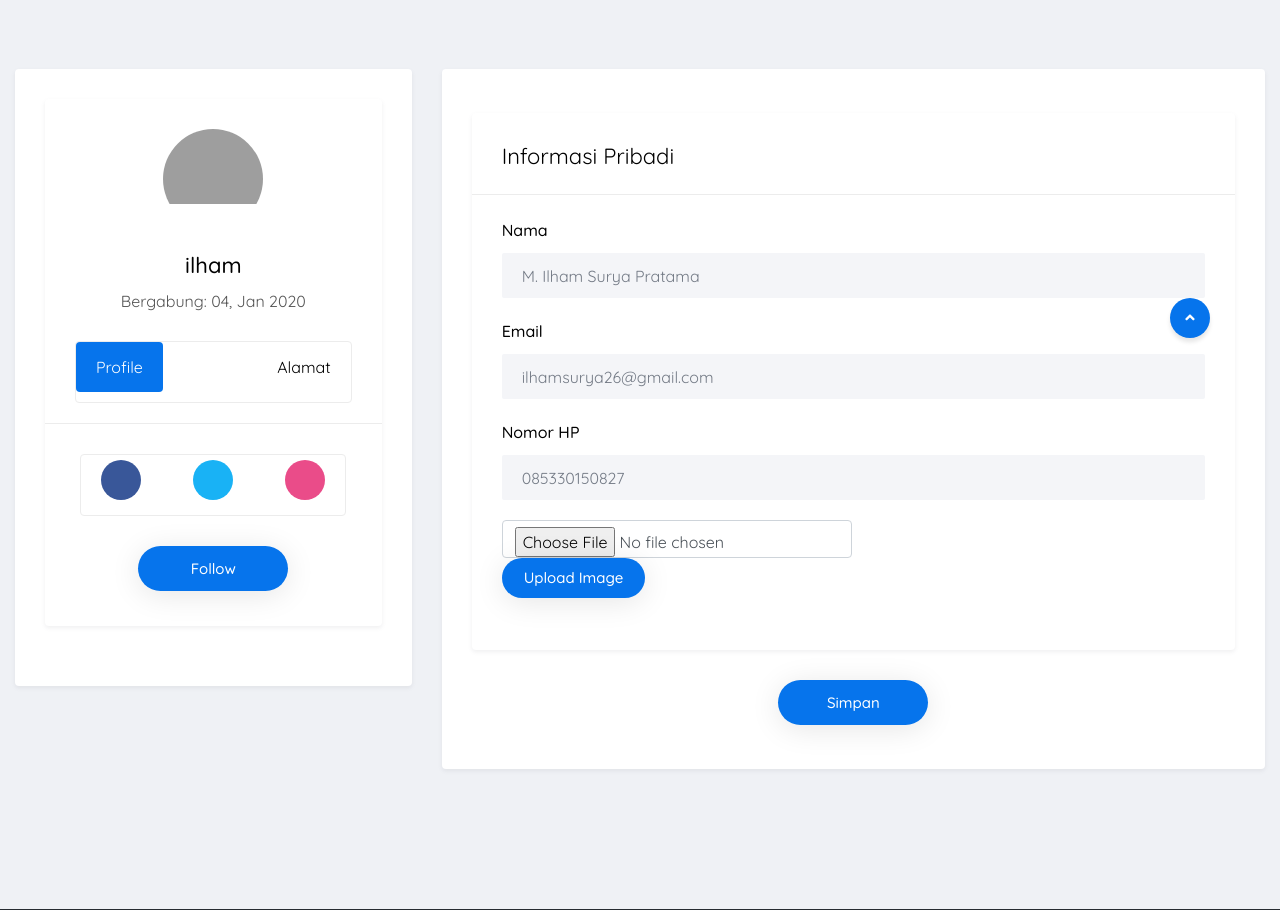
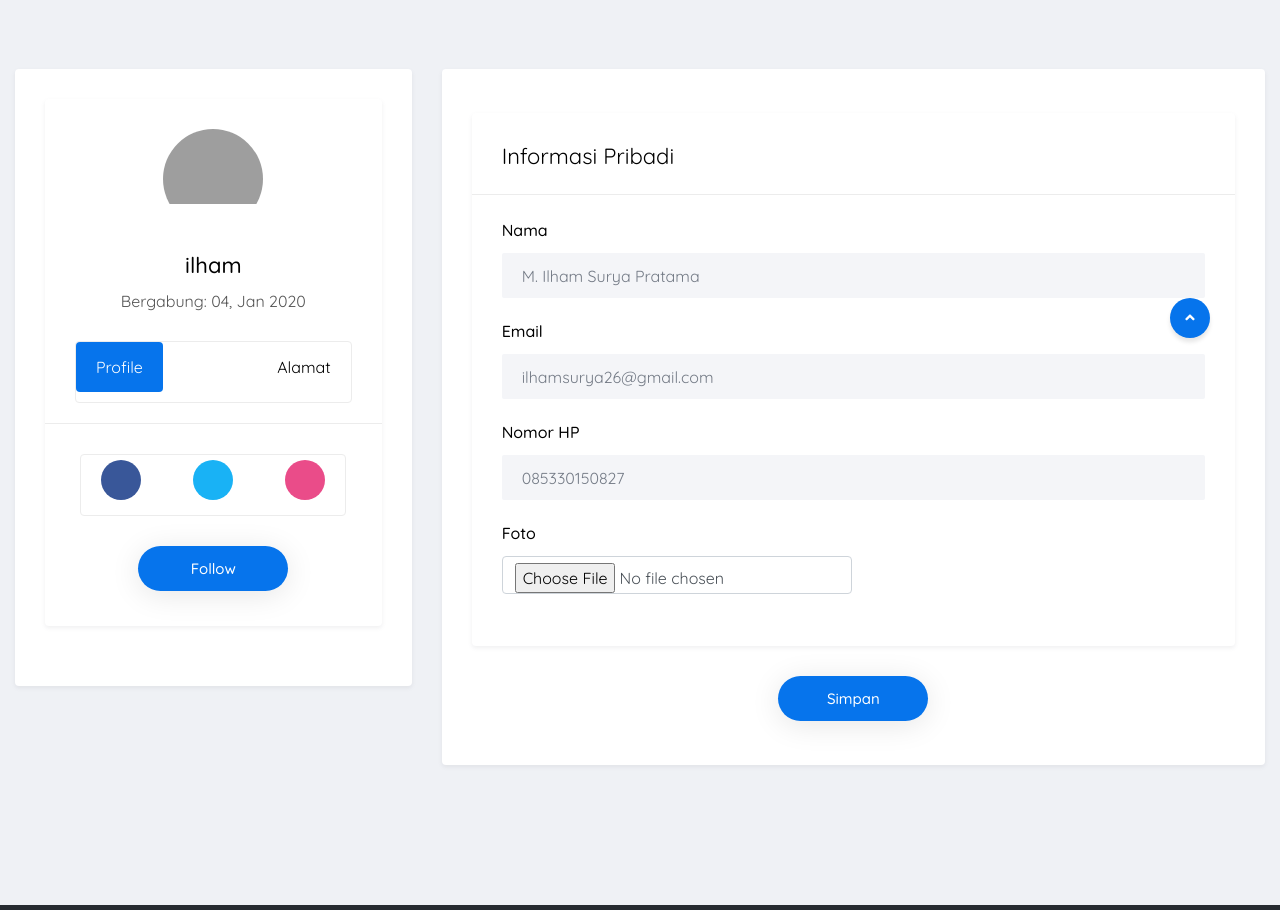
Before and after one commit to alifahfathonah/mpnj-web, a Laravel app: page /profile in a window 1280 px wide. Shown: the part 442-1352 px from the top of the page. Run offline with Laravel 8, Linux system fonts and the light colour scheme; the visitor is signed in with stand-in values (Sample User, id 1); data comes from the database, SQL or seed files in the repository; grey boxes are pictures that could not be loaded.

Commit message:
hapus tombol uploda image

```diff
--- a/resources/views/web/profile/profile.blade.php
+++ b/resources/views/web/profile/profile.blade.php
@@ -28,8 +28,8 @@
 
                         <div class="form-group">
                             <label for="cover_photo" class="upload_btn">
+                                <label for="foto">Foto</label>
                                 <input type="file" id="foto_profil" name="foto_profil" class="form-control">
-                                <span class="btn btn--sm btn--round" aria-hidden="true">Upload Image</span>
                             </label>
                         </div>
 
```
